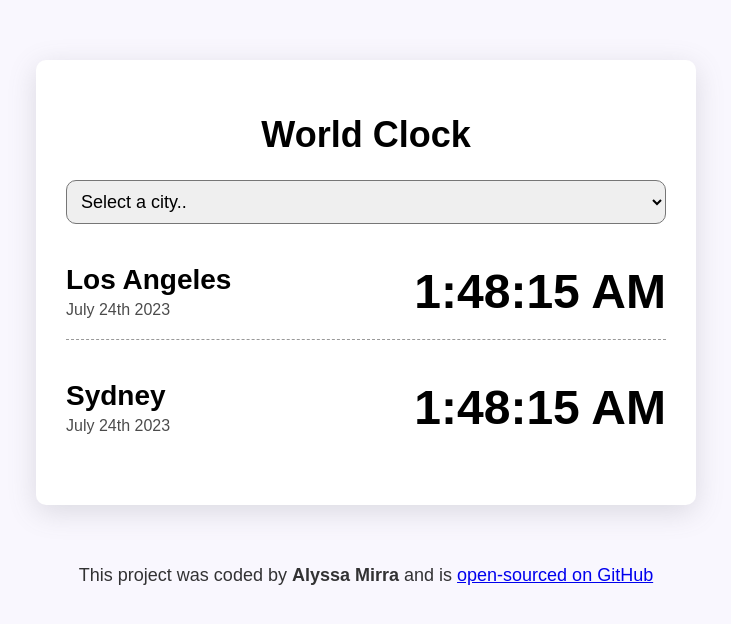
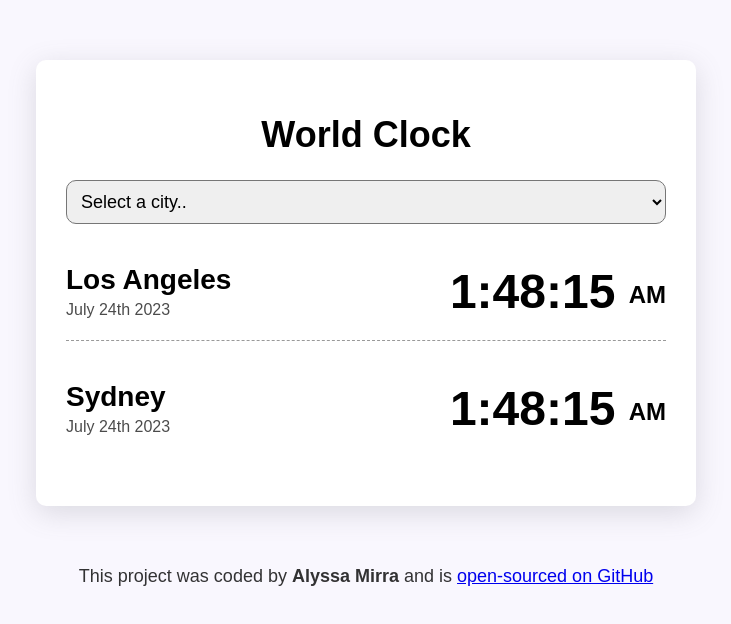
Before and after one commit to AlyssaM12/world-clock, a plain HTML site: page index.html in a window 1280 px wide. Shown: the whole page, without its empty margins (274-1005 px from the left). Drawn offline with Linux system fonts and the light colour scheme.

Commit message:
Updated HTML

```diff
--- a/index.html
+++ b/index.html
@@ -22,14 +22,14 @@
           <h2>Los Angeles</h2>
           <div class="date">July 24th 2023</div>
         </div>
-        <div class="time">1:48:15 AM</div>
+        <div class="time">1:48:15 <small> AM </small></div>
       </div>
       <div class="city">
         <div>
           <h2>Sydney</h2>
           <div class="date">July 24th 2023</div>
         </div>
-        <div class="time">1:48:15 AM</div>
+        <div class="time">1:48:15 <small> AM </small></div>
       </div>
     </div>
     <footer>
```
